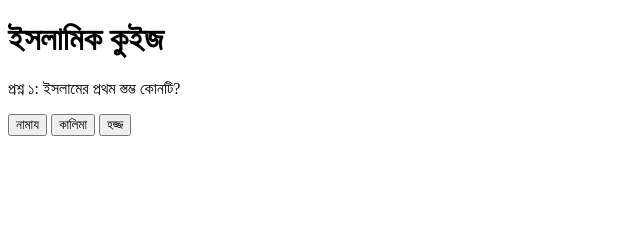
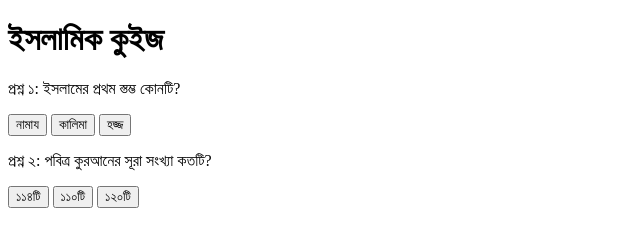
Before and after one commit to sohojquiz2026/Islamicquizbot, a plain HTML site: page index.html in a window 1280 px wide. Shown: the whole page, without its empty margins (0-640 px from the left). Drawn offline with Linux system fonts and the light colour scheme.

Commit message:
Add files via upload

```diff
--- a/index.html
+++ b/index.html
@@ -12,6 +12,11 @@
         <button>নামায</button>
         <button>কালিমা</button>
         <button>হজ্জ</button>
+
+        <p>প্রশ্ন ২: পবিত্র কুরআনের সূরা সংখ্যা কতটি?</p>
+        <button>১১৪টি</button>
+        <button>১১০টি</button>
+        <button>১২০টি</button>
     </div>
 </body>
 </html>
```
